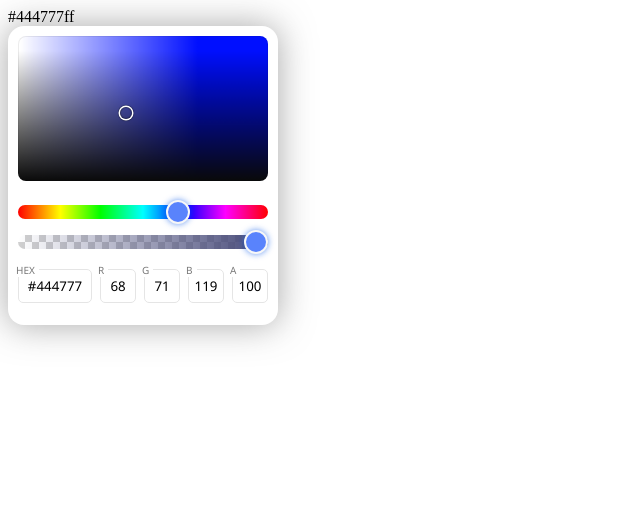
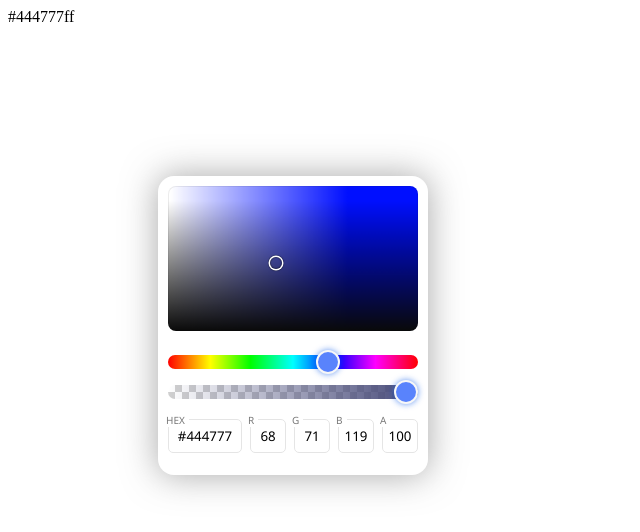
Before and after one commit to cyhnkckali/vue3-color-picker, a Vue app: page / in a window 1280 px wide. Shown: the top 532 px of the page, without its empty margins (0-640 px from the left). Built offline with nearby package versions, Linux system fonts and the light colour scheme.

Commit message:
Fixed Opacity Bar Style

```diff
--- a/package.json
+++ b/package.json
@@ -1,6 +1,6 @@
 {
   "name": "@cyhnkckali/vue3-color-picker",
-  "version": "0.0.4",
+  "version": "0.0.5",
   "description": "A color picker component library",
   "type": "module",
   "files": [
--- a/src/App.vue
+++ b/src/App.vue
@@ -8,7 +8,7 @@ const dval=ref()
 <template>
     <div>
         {{ dval }}
-        <ColorPicker v-model="dval" mode="solid" :showColorList="false" :showEyeDrop="false" />
+        <ColorPicker v-model="dval" mode="solid" :showColorList="false" :showEyeDrop="false" style="margin: 150px;" />
 
     </div>
 </template>
--- a/src/components/ColorPicker.vue
+++ b/src/components/ColorPicker.vue
@@ -1521,6 +1521,7 @@ onMounted(() => {
 }
 
 .opacity-bar-background {
+    position: absolute;
     background:
         linear-gradient(45deg,
             rgba(0, 0, 0, 0.18) 25%,
@@ -1543,6 +1544,7 @@ onMounted(() => {
     border-radius: 0.5rem;
     width: 100%;
     height: 14px;
+    z-index: 0;
 }
 
 .ck-cp-linear-angle-container {
```
